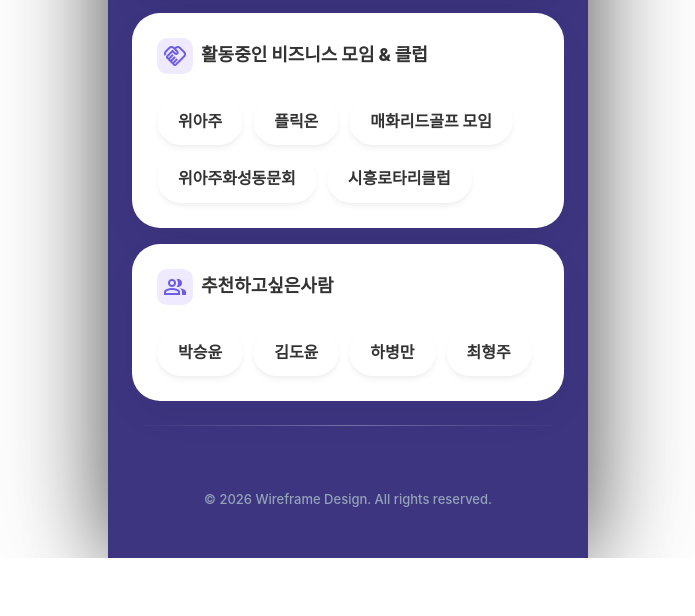
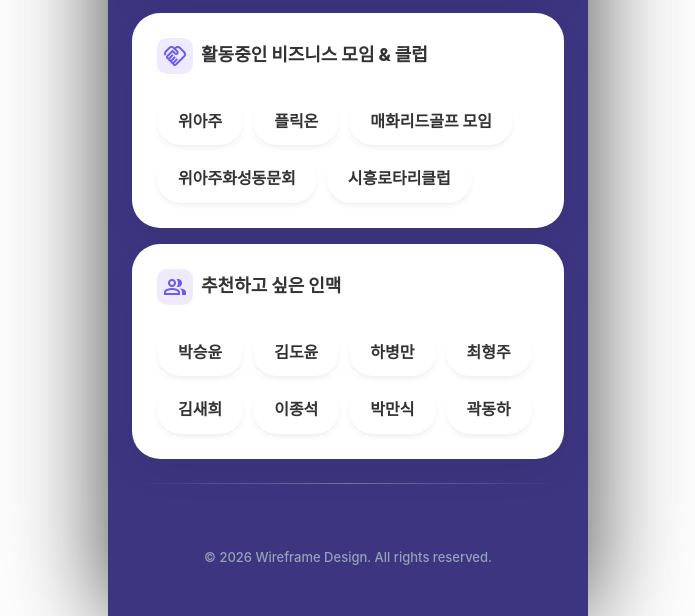
Before and after one commit to mk3633/test-homepage, a plain HTML site: page index.html in a window 1280 px wide. Shown: the part 2499-3115 px from the top of the page, without its empty margins (292-987 px from the left). Before the commit the page ends 3057 px from the top, so only its background shows below. Drawn offline with nearby package versions, Linux system fonts and the light colour scheme; a web font is replaced by a local one.

Commit message:
하단추가

```diff
--- a/index.html
+++ b/index.html
@@ -215,13 +215,17 @@
             <div class="card bento-span-2">
                 <div class="card-title">
                     <span class="material-symbols-outlined">group</span>
-                    추천하고싶은사람
+                    추천하고 싶은 인맥
                 </div>
                 <div class="footer-tags" style="justify-content: flex-start; margin-top: 8px;">
                     <a href="https://www.weajou.co.kr/home/platform/view.php?id=625" target="_blank" class="footer-tag">박승윤</a>
-                    <a href="https://sccpartners.co.kr/" target="_blank" class="footer-tag">김도윤</a>
-                    <a href="https://www.b2bfinder.co.kr/home/main/" target="_blank" class="footer-tag">하병만</a>
+                    <a href="https://www.sccpartners.co.kr/people/630" target="_blank" class="footer-tag">김도윤</a>
+                    <a href="https://www.weajou.co.kr/home/platform/view.php?id=629" target="_blank" class="footer-tag">하병만</a>
                     <a href="https://www.weajou.co.kr/home/platform/view.php?id=627" target="_blank" class="footer-tag">최형주</a>
+                    <a href="https://www.weajou.co.kr/home/platform/view.php?id=628" target="_blank" class="footer-tag">김새희</a>
+                    <a href="https://www.weajou.co.kr/home/platform/view.php?id=635" target="_blank" class="footer-tag">이종석</a>
+                    <a href="https://www.weajou.co.kr/home/platform/view.php?id=863" target="_blank" class="footer-tag">박만식</a>
+                    <a href="#" target="_blank" class="footer-tag">곽동하</a>
                 </div>
             </div>
 
```
